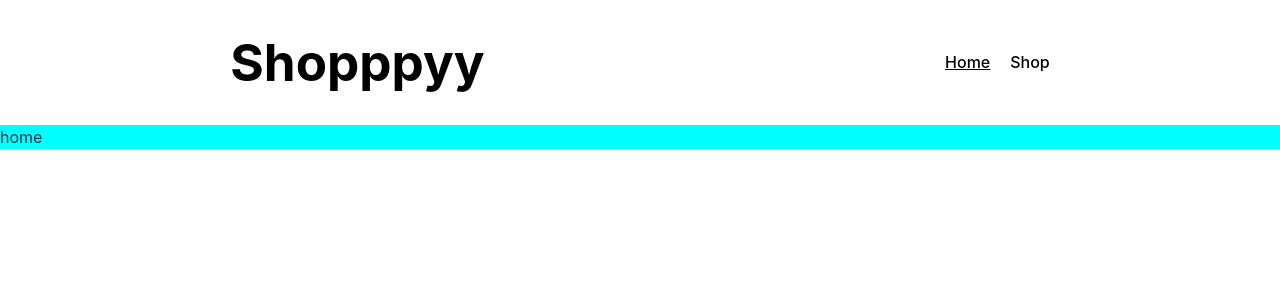
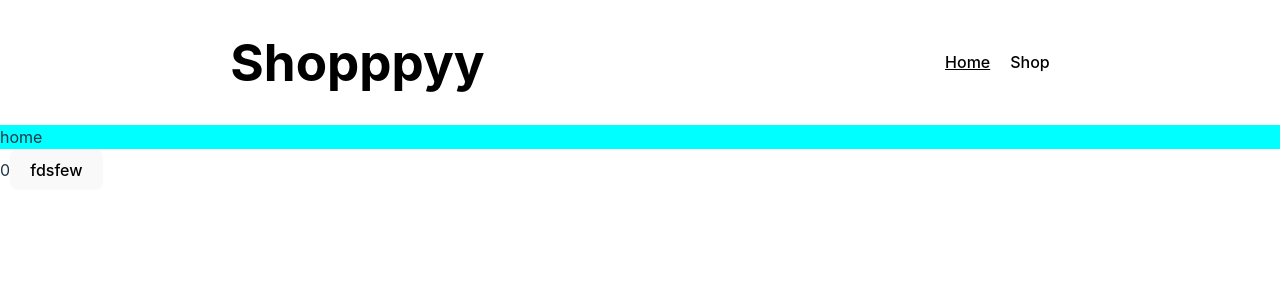
Before and after one commit to ahmedelmhnd/op-shopping-cart, a React (Vite) app: page / in a window 1280 px wide. Shown: the top 300 px of the page. Built offline with nearby package versions, Linux system fonts and the light colour scheme.

Commit message:
used outlet context to connect different pages under parent component App.jsx

```diff
--- a/src/components/app/App.jsx
+++ b/src/components/app/App.jsx
@@ -1,10 +1,11 @@
 import { useState } from "react";
+import { Outlet } from "react-router-dom";
 
 function App() {
     const [counter, setCounter] = useState(0);
 
 
-    return <></>;
+    return <div><Outlet context={{counter, setCounter}}></Outlet></div>;
 }
 
 export default App;
--- a/src/pages/Homepage.jsx
+++ b/src/pages/Homepage.jsx
@@ -1,12 +1,23 @@
 import PropTypes from "prop-types";
 import HomeItems from "../components/homeItems/HomeItems";
 import Navbar from "../components/navbar/Navbar";
+import { useOutletContext } from "react-router-dom";
 
 function Homepage({ itemList }) {
+
+    const {counter, setCounter} = useOutletContext();
+    function count() {
+        setCounter(counter + 1);
+    }
+
+
+
   return (
     <>
       <Navbar currentPage={"home"}></Navbar>
       <HomeItems items={itemList}></HomeItems>
+      {counter}
+      <button onClick={count}>fdsfew</button>
     </>
   );
 }
--- a/src/pages/Shop.jsx
+++ b/src/pages/Shop.jsx
@@ -1,9 +1,14 @@
+
+import { useOutletContext } from "react-router-dom";
 import Navbar from "../components/navbar/Navbar";
 
 function Shop() {
+    const {counter}  = useOutletContext();
+
   return (
     <>
       <Navbar currentPage={"shop"}></Navbar>
+      {counter}
     </>
   );
 }
--- a/src/routes.jsx
+++ b/src/routes.jsx
@@ -1,15 +1,22 @@
 import Homepage from "./pages/Homepage";
 import Shop from "./pages/Shop";
+import App from "./components/app/App";
 
 const routes = [
   {
     path: "/",
+    element: <App />,
+    children: [
+      {
+        index: true,
         element: <Homepage />,
       },
       {
-        path: "/shop",
-        element: <Shop />
-    }
+        path: "shop",
+        element: <Shop />,
+      },
+    ],
+  },
 ];
 
 export default routes;
```
Also changed, not shown: src/main.jsx (+9 -8 lines). Lines whose indentation alone changed are shown as unchanged.
